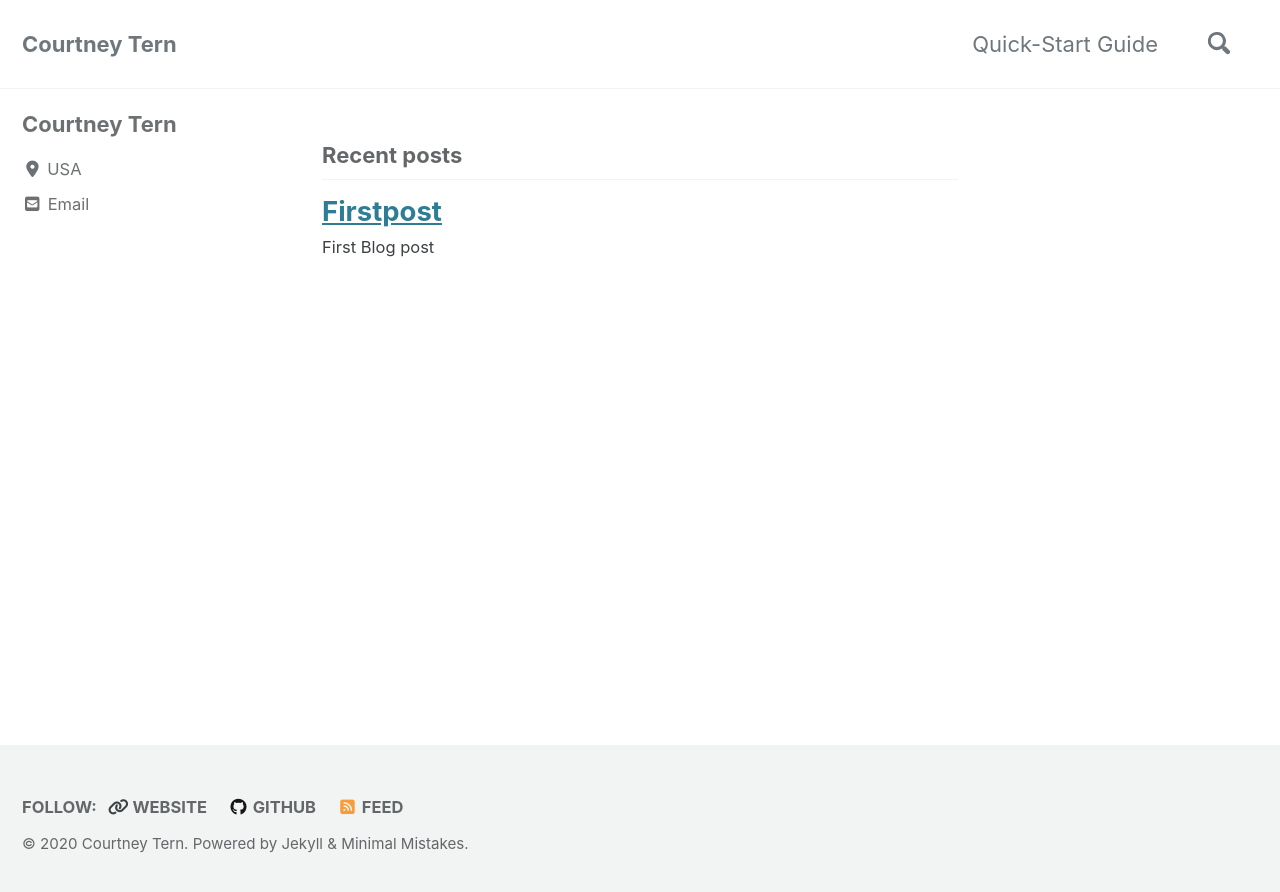
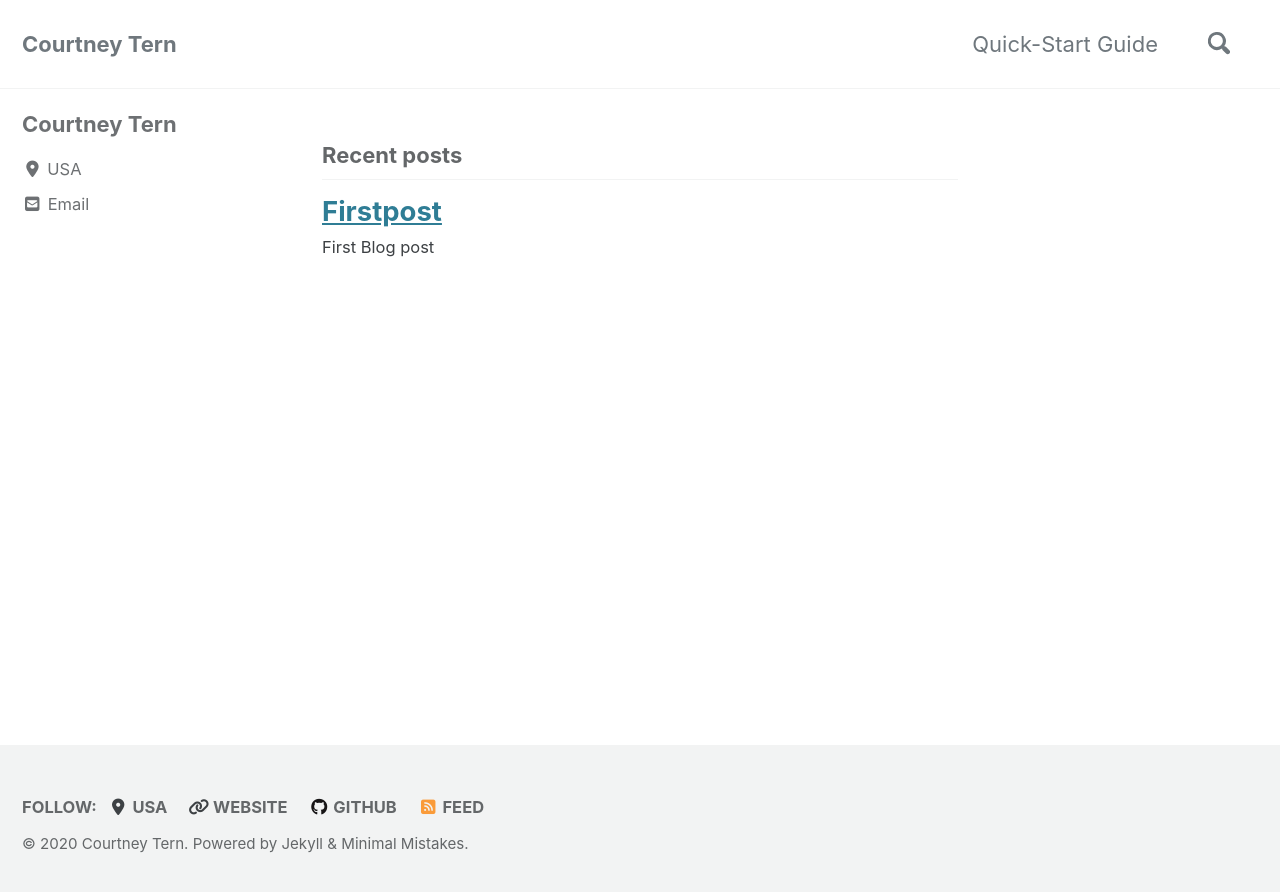
Before and after one commit to courtneytern/courtneytern.github.io, a Jekyll site: the page built from index.html, in a window 1280 px wide. Shown: the top 892 px of the page. Built offline with Jekyll 4.4.1, drawn with Linux system fonts in a browser that asks for light colours; cached includes are drawn as plain includes; nearby versions of some CDN libraries; the list of posts is cut into pages by our own code.

```diff
--- a/_config.yml
+++ b/_config.yml
@@ -17,7 +17,7 @@ minimal_mistakes_skin    : "default" # "air", "aqua", "contrast", "dark", "dirt"
 # Site Settings
 locale                   : "en-US"
 title                    : "Courtney Tern"
-title_separator          : "-"
+title_separator          : "|"
 subtitle                 : # site tagline that appears below site title in masthead
 name                     : "Courtney Tern"
 description              : "Personal website and blog"
@@ -107,6 +107,7 @@ footer:
     #   url: "mailto:catern19@gmail.com"
     - label: "USA"
       icon: "fas fa-fw fa-map-marker-alt"
+      url: "https://maps.google.com"
     - label: "Website"
       icon: "fas fa-fw fa-link"
       url: "https://courtneytern.github.io/"
@@ -119,28 +120,6 @@ footer:
     # - label: "Instagram"
     #   icon: "fab fa-fw fa-instagram"
     #   # url: "https://instagram.com/"
-
-# # Site Footer
-# footer:
-#   links:
-#     - label: "Twitter"
-#       icon: "fab fa-fw fa-twitter-square"
-#       # url:
-#     - label: "Facebook"
-#       icon: "fab fa-fw fa-facebook-square"
-#       # url:
-#     - label: "GitHub"
-#       icon: "fab fa-fw fa-github"
-#       # url:
-#     - label: "GitLab"
-#       icon: "fab fa-fw fa-gitlab"
-#       # url:
-#     - label: "Bitbucket"
-#       icon: "fab fa-fw fa-bitbucket"
-#       # url:
-#     - label: "Instagram"
-#       icon: "fab fa-fw fa-instagram"
-#       # url:
 
 
 # Reading Files
```
